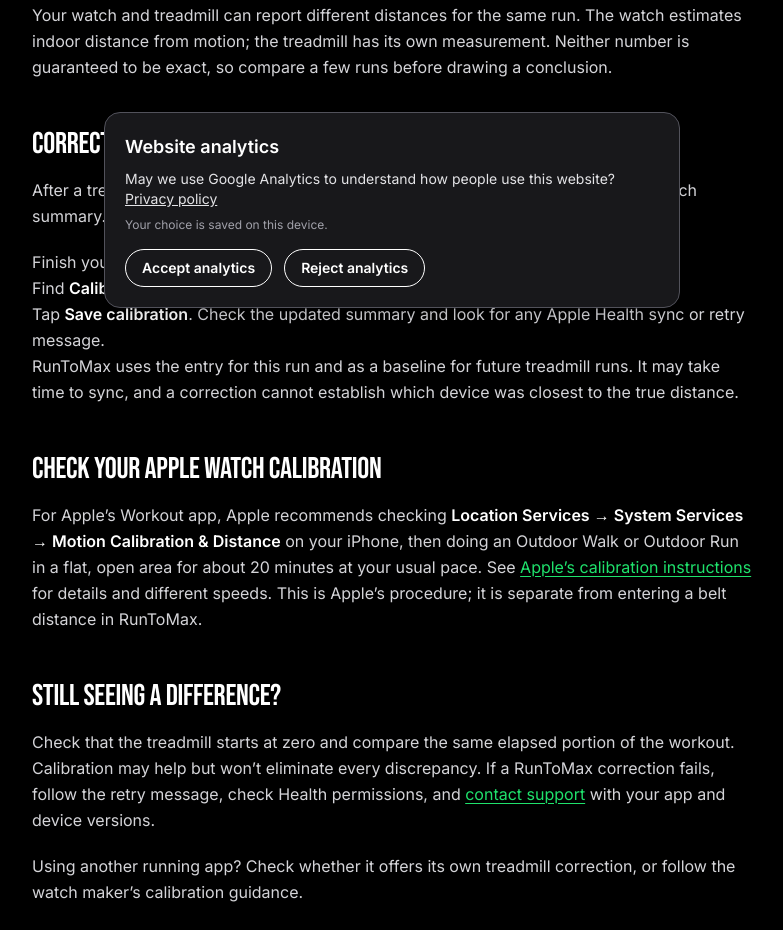
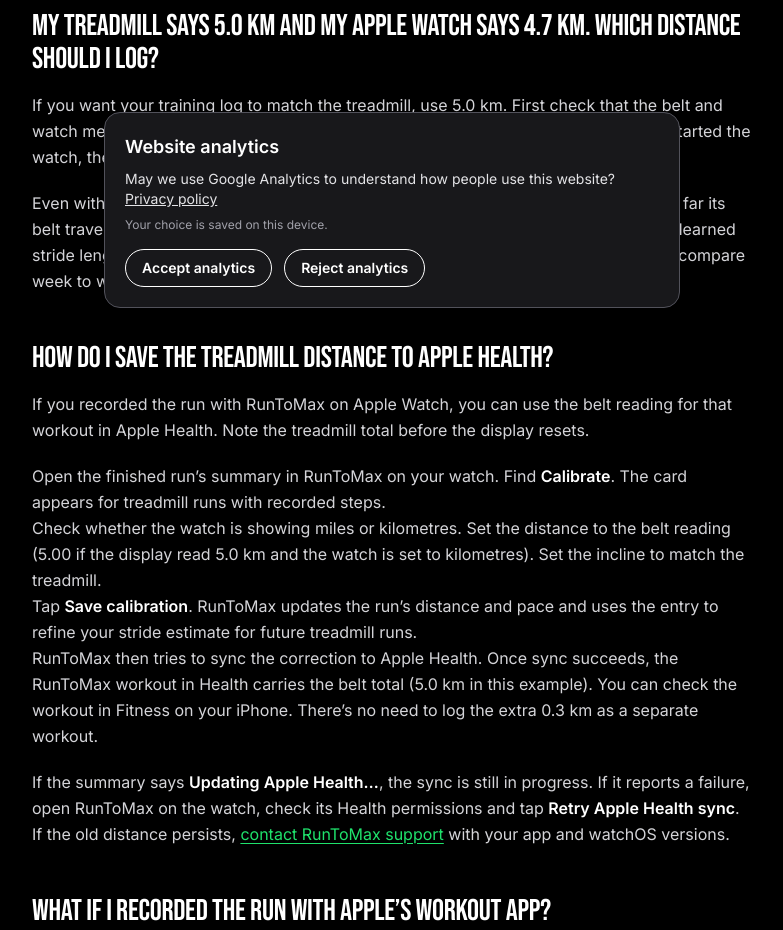
Before and after one commit to hidai25/runtomax_landing_page, a Next.js app: page /guides/apple-watch-treadmill-distance in a window 1280 px wide. Shown: the part 480-1410 px from the top of the page, without its empty margins (248-1031 px from the left). Built offline with nearby package versions, Linux system fonts and the light colour scheme.

Commit message:
Explain which treadmill distance to log and how it syncs to Apple Health

```diff
--- a/app/(en)/guides/apple-watch-treadmill-distance/page.tsx
+++ b/app/(en)/guides/apple-watch-treadmill-distance/page.tsx
@@ -8,7 +8,7 @@ const guide = guides.treadmill;
 
 export const metadata: Metadata = pageMetadata("/guides/apple-watch-treadmill-distance/", {
   title: "Apple Watch treadmill distance wrong? Calibrate a run in RunToMax",
-  description: "Understand why treadmill and Apple Watch distances differ, and learn how to correct a treadmill run in RunToMax.",
+  description: guide.description,
   authors: [{ name: "RunToMax", url: "https://runtomax.com/" }],
   openGraph: { type: "article", publishedTime: guide.published, modifiedTime: guide.updated },
   alternates: { canonical: "/guides/apple-watch-treadmill-distance/" },
@@ -25,16 +25,20 @@ export default function TreadmillDistanceGuide() {
       <h1 className="font-bebas text-5xl uppercase leading-none md:text-7xl">Apple Watch and treadmill distance don't match?</h1>
       <GuideDetails guide={guide} />
       <div className="legal-prose mt-10 text-base leading-relaxed text-zinc-300">
-        <p>Your watch and treadmill can report different distances for the same run. The watch estimates indoor distance from motion; the treadmill has its own measurement. Neither number is guaranteed to be exact, so compare a few runs before drawing a conclusion.</p>
-        <h2>Correct a run in RunToMax</h2>
-        <p>After a treadmill run recorded in RunToMax, you can enter the belt distance in the Watch summary. The calibration card is available for treadmill runs with recorded steps.</p>
-        <ol><li>Finish your treadmill run and open its summary on the Watch.</li><li>Find <strong>Calibrate</strong> and enter the distance shown on the treadmill. Check the units first.</li><li>Tap <strong>Save calibration</strong>. Check the updated summary and look for any Apple Health sync or retry message.</li></ol>
-        <p>RunToMax uses the entry for this run and as a baseline for future treadmill runs. It may take time to sync, and a correction cannot establish which device was closest to the true distance.</p>
-        <h2>Check your Apple Watch calibration</h2>
-        <p>For Apple’s Workout app, Apple recommends checking <strong>Location Services → System Services → Motion Calibration &amp; Distance</strong> on your iPhone, then doing an Outdoor Walk or Outdoor Run in a flat, open area for about 20 minutes at your usual pace. See <a href="https://support.apple.com/en-us/105048">Apple’s calibration instructions</a> for details and different speeds. This is Apple’s procedure; it is separate from entering a belt distance in RunToMax.</p>
-        <h2>Still seeing a difference?</h2>
-        <p>Check that the treadmill starts at zero and compare the same elapsed portion of the workout. Calibration may help but won’t eliminate every discrepancy. If a RunToMax correction fails, follow the retry message, check Health permissions, and <Link href="/support/">contact support</Link> with your app and device versions.</p>
-        <p>Using another running app? Check whether it offers its own treadmill correction, or follow the watch maker’s calibration guidance.</p>
+        <h2>My treadmill says 5.0 km and my Apple Watch says 4.7 km. Which distance should I log?</h2>
+        <p>If you want your training log to match the treadmill, use 5.0 km. First check that the belt and watch measured the same part of the run. If the belt counted a warm-up before you started the watch, the two totals cover different distances.</p>
+        <p>Even with the same start and finish, the numbers can differ. The treadmill reports how far its belt travelled. Indoors, the watch estimates how far you ran from your movement and learned stride length. The difference alone can’t tell you which reading is closer. For runs you compare week to week on the same machine, pick one source and use it consistently.</p>
+        <h2>How do I save the treadmill distance to Apple Health?</h2>
+        <p>If you recorded the run with RunToMax on Apple Watch, you can use the belt reading for that workout in Apple Health. Note the treadmill total before the display resets.</p>
+        <ol>
+          <li>Open the finished run’s summary in RunToMax on your watch. Find <strong>Calibrate</strong>. The card appears for treadmill runs with recorded steps.</li>
+          <li>Check whether the watch is showing miles or kilometres. Set the distance to the belt reading (5.00 if the display read 5.0 km and the watch is set to kilometres). Set the incline to match the treadmill.</li>
+          <li>Tap <strong>Save calibration</strong>. RunToMax updates the run’s distance and pace and uses the entry to refine your stride estimate for future treadmill runs.</li>
+        </ol>
+        <p>RunToMax then tries to sync the correction to Apple Health. Once sync succeeds, the RunToMax workout in Health carries the belt total (5.0 km in this example). You can check the workout in Fitness on your iPhone. There’s no need to log the extra 0.3 km as a separate workout.</p>
+        <p>If the summary says <strong>Updating Apple Health…</strong>, the sync is still in progress. If it reports a failure, open RunToMax on the watch, check its Health permissions and tap <strong>Retry Apple Health sync</strong>. If the old distance persists, <Link href="/support/">contact RunToMax support</Link> with your app and watchOS versions.</p>
+        <h2>What if I recorded the run with Apple’s Workout app?</h2>
+        <p>RunToMax can correct a workout it recorded. For future runs recorded with Apple’s Workout app, you can help the watch learn your stride. On iPhone, check that <strong>Settings → Privacy &amp; Security → Location Services → System Services → Motion Calibration &amp; Distance</strong> is on. Then record about 20 minutes at your usual pace with <strong>Outdoor Run</strong> or <strong>Outdoor Walk</strong> on flat, open ground with good GPS reception. If you train at different speeds, Apple recommends calibrating at each pace. <a href="https://support.apple.com/en-us/105048">Apple’s calibration instructions</a></p>
         <p><Link href="/features/apple-watch/">Explore RunToMax on Apple Watch</Link> · <Link href="/guides/interval-workouts-apple-watch/">Create intervals in RunToMax</Link></p>
       </div>
       <a href={download} className="mt-10 inline-block rounded-full bg-[#1FE26C] px-7 py-3 font-semibold text-black">Get RunToMax</a>
--- a/app/_lib/guides.ts
+++ b/app/_lib/guides.ts
@@ -40,8 +40,8 @@ export const guides = {
   treadmill: {
     path: "/guides/apple-watch-treadmill-distance/",
     title: "Apple Watch and treadmill distance don’t match?",
-    description: "Understand why treadmill and Apple Watch distances differ, and learn how to correct a treadmill run in RunToMax.",
-    published: "2026-11-02", updated: "2026-11-02",
+    description: "Decide which treadmill distance to log, correct a run recorded with RunToMax, and sync the belt distance to Apple Health.",
+    published: "2026-11-02", updated: "2026-11-19",
   },
 } as const;
 export type Guide = (typeof guides)[keyof typeof guides];
```
Also changed, not shown: 1 other file (tests, documents, lock files or other folders).
